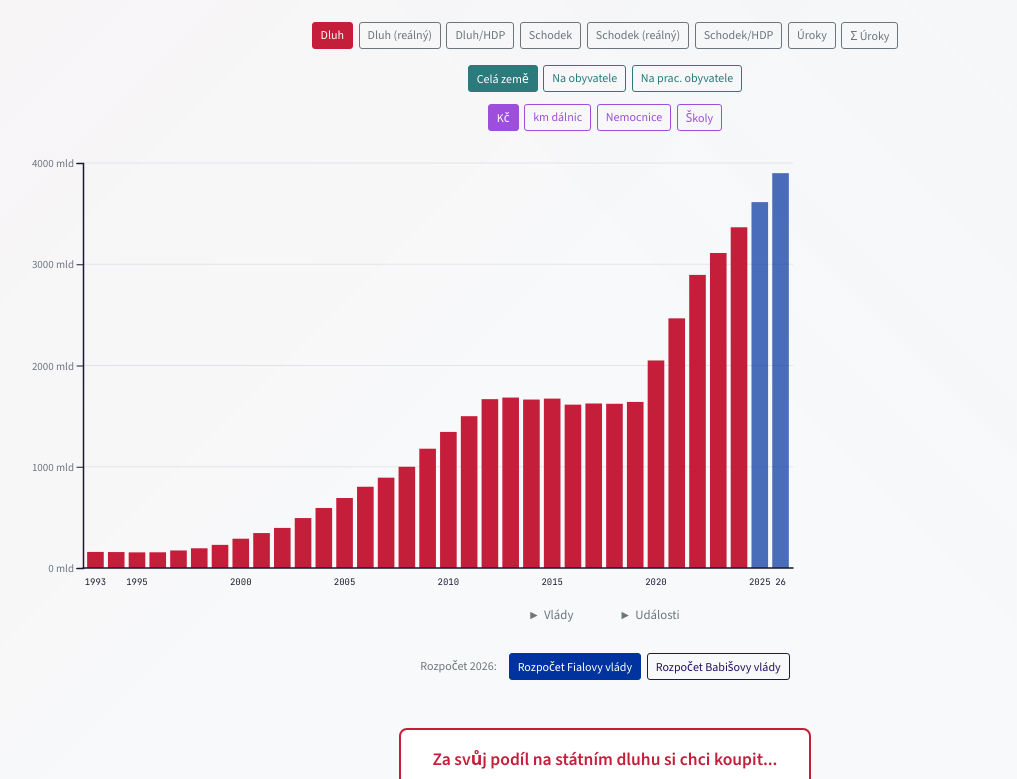
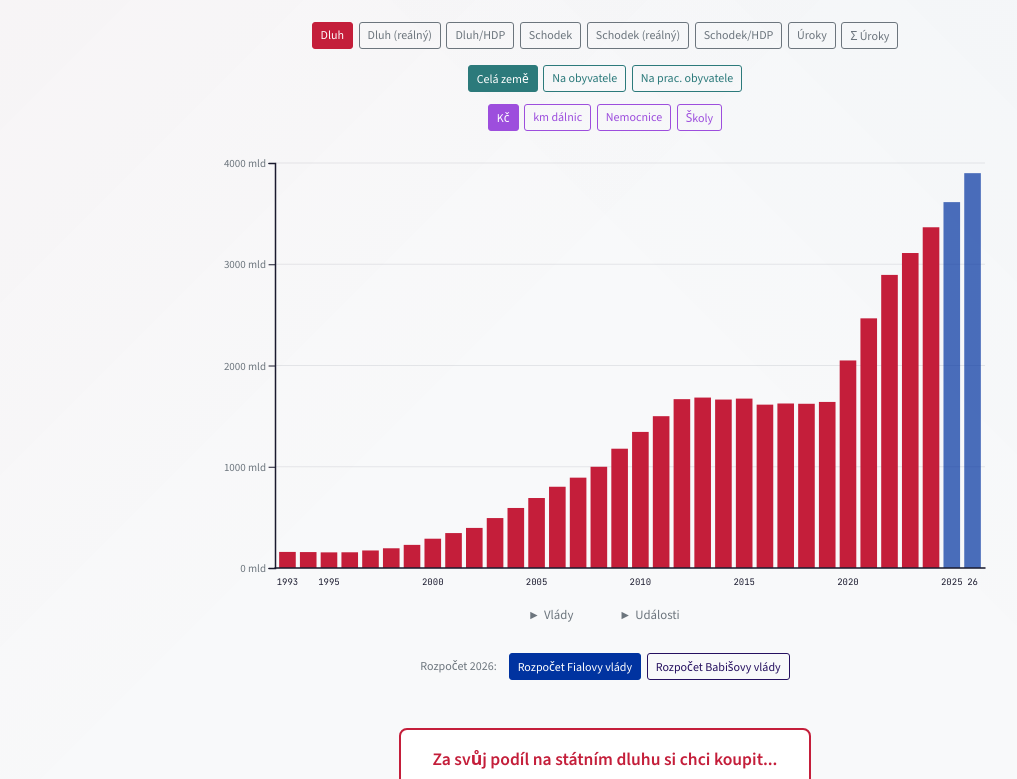
Before and after one commit to Oslicek/Sisyphus, a React (Vite) app: page / in a window 1280 px wide. Shown: the part 437-1216 px from the top of the page, without its empty margins (35-1052 px from the left). Built offline with nearby package versions, Linux system fonts and the light colour scheme.

Commit message:
fix: Center chart using flexbox instead of margin

```diff
--- a/src/components/DebtChart/DebtChart.module.css
+++ b/src/components/DebtChart/DebtChart.module.css
@@ -130,13 +130,14 @@
 
 .svgContainer {
   width: 100%;
-  overflow-x: hidden;
-  overflow-y: visible;
+  overflow: hidden;
+  display: flex;
+  justify-content: center;
 }
 
 .chart {
   display: block;
-  max-width: 100%;
+  flex-shrink: 0;
 }
 
 .bar {
```
